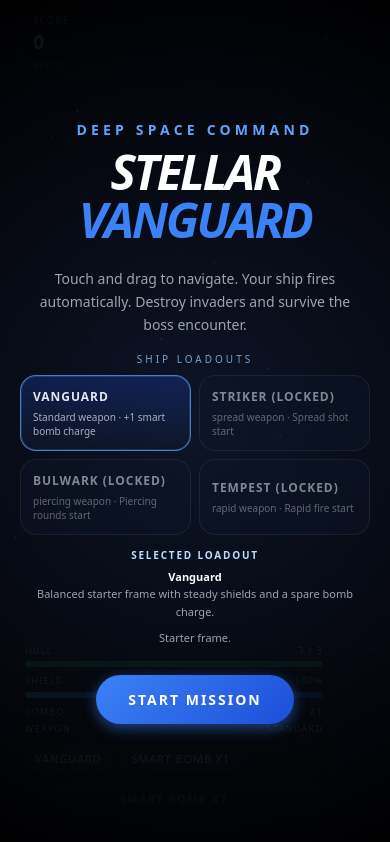
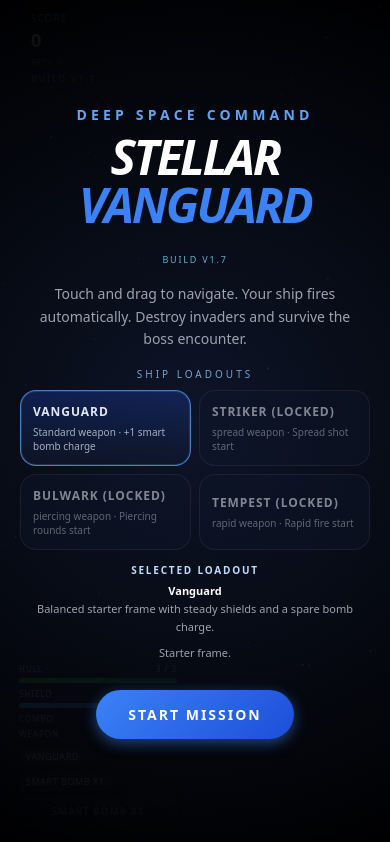
Before and after one commit to hoangv/stellar-vanguard, a plain HTML site: page index.html in a window 390 px wide. Drawn offline with nearby package versions, Linux system fonts and the light colour scheme; no server answers.

Commit message:
Mobile fix

```diff
--- a/index.html
+++ b/index.html
@@ -103,41 +103,41 @@
 
         #player-status-container {
             position: absolute;
-            top: 72px;
-            left: 14px;
+            top: 66px;
+            left: 12px;
             z-index: 6;
             pointer-events: none;
-            width: min(220px, calc(100vw - 28px));
+            width: min(188px, calc(100vw - 24px));
         }
 
         .status-card {
-            background: rgba(0, 0, 0, 0.6);
-            backdrop-filter: blur(12px);
+            background: rgba(0, 0, 0, 0.52);
+            backdrop-filter: blur(10px);
             border: 1px solid rgba(255, 255, 255, 0.08);
-            border-radius: 14px;
-            padding: 9px 10px;
+            border-radius: 12px;
+            padding: 7px 8px;
             color: white;
-            box-shadow: 0 10px 30px rgba(0, 0, 0, 0.25);
+            box-shadow: 0 8px 22px rgba(0, 0, 0, 0.2);
         }
 
         .status-row {
             display: flex;
             justify-content: space-between;
-            gap: 12px;
-            font-size: 9px;
+            gap: 8px;
+            font-size: 8px;
             text-transform: uppercase;
-            letter-spacing: 0.14em;
-            margin-bottom: 4px;
-            opacity: 0.82;
+            letter-spacing: 0.12em;
+            margin-bottom: 3px;
+            opacity: 0.8;
         }
 
         .meter {
             width: 100%;
-            height: 6px;
+            height: 5px;
             border-radius: 9999px;
             overflow: hidden;
             background: rgba(15, 23, 42, 0.8);
-            margin-bottom: 7px;
+            margin-bottom: 5px;
         }
 
         .meter-fill {
@@ -153,23 +153,23 @@
             display: inline-flex;
             align-items: center;
             justify-content: center;
-            min-height: 24px;
-            padding: 0 10px;
+            min-height: 18px;
+            padding: 0 7px;
             border-radius: 9999px;
             background: rgba(255, 255, 255, 0.08);
             color: #e2e8f0;
-            font-size: 11px;
+            font-size: 9px;
             text-transform: uppercase;
-            letter-spacing: 0.08em;
-            margin-top: 6px;
-            margin-right: 6px;
+            letter-spacing: 0.06em;
+            margin-top: 4px;
+            margin-right: 4px;
         }
 
         .active-effects {
             display: flex;
             flex-wrap: wrap;
-            gap: 4px;
-            margin-top: 6px;
+            gap: 3px;
+            margin-top: 4px;
         }
 
         .loadout-grid {
@@ -219,19 +219,25 @@
 
         .ability-btn {
             width: 100%;
-            margin-top: 10px;
-            border-radius: 14px;
+            margin-top: 6px;
+            border-radius: 10px;
             border: 1px solid rgba(34, 211, 238, 0.35);
             background: linear-gradient(180deg, rgba(34, 211, 238, 0.18), rgba(8, 15, 36, 0.9));
             color: #cffafe;
-            padding: 10px 12px;
-            font-size: 11px;
+            padding: 6px 8px;
+            font-size: 10px;
             font-weight: 900;
-            letter-spacing: 0.12em;
+            letter-spacing: 0.08em;
             text-transform: uppercase;
-            padding: 8px 10px;
             transition: transform 0.2s ease, opacity 0.2s ease, border-color 0.2s ease;
             pointer-events: auto;
+        }
+
+        .build-tag {
+            font-size: 9px;
+            text-transform: uppercase;
+            letter-spacing: 0.2em;
+            color: rgba(125, 211, 252, 0.82);
         }
 
         .ability-btn:hover {
@@ -248,9 +254,9 @@
         @media (pointer: coarse), (max-width: 820px) {
             #player-status-container {
                 top: auto;
-                bottom: calc(env(safe-area-inset-bottom, 18px) + 18px);
-                left: 14px;
-                width: min(320px, calc(100vw - 28px));
+                bottom: calc(env(safe-area-inset-bottom, 12px) + 10px);
+                left: 10px;
+                width: min(176px, calc(100vw - 20px));
             }
         }
     </style>
@@ -259,10 +265,11 @@
 
     <div id="ui-layer">
         <div class="flex justify-between items-start w-full">
-            <div class="bg-black/60 backdrop-blur-md p-3 rounded-xl border border-white/10 min-w-[100px]">
+            <div class="bg-black/60 backdrop-blur-md p-2.5 rounded-xl border border-white/10 min-w-[92px]">
                 <div class="text-[10px] uppercase tracking-widest opacity-60">Score</div>
-                <div id="score-display" class="text-xl font-black tabular-nums">0</div>
+                <div id="score-display" class="text-lg font-black tabular-nums">0</div>
                 <div class="text-[9px] mt-0.5 opacity-40">BEST: <span id="best-display">0</span></div>
+                <div id="build-display" class="build-tag mt-0.5">Build v1.7</div>
             </div>
 
             <div id="boss-health-container" class="hidden flex-1 ml-4 bg-black/60 backdrop-blur-md p-2 rounded-xl border border-red-500/30">
@@ -309,6 +316,7 @@
     <div id="screen-start" class="screen">
         <div class="mb-2 text-blue-400 font-bold tracking-[0.3em] text-sm">DEEP SPACE COMMAND</div>
         <h1 class="text-5xl md:text-7xl font-black italic text-white mb-6 tracking-tighter leading-none">STELLAR<br><span class="text-blue-500">VANGUARD</span></h1>
+        <div id="title-build-display" class="build-tag mb-4">Build v1.7</div>
         <p class="text-gray-400 max-w-xs text-sm leading-relaxed mb-4">Touch and drag to navigate. Your ship fires automatically. Destroy invaders and survive the boss encounter.</p>
         <div class="w-full max-w-md mb-4">
             <div class="text-[10px] uppercase tracking-[0.3em] text-blue-300/80 mb-2">Ship Loadouts</div>
@@ -340,8 +348,11 @@
         const canvas = document.getElementById('gameCanvas');
         const ctx = canvas.getContext('2d');
         const bgm = document.getElementById('bgm');
+        const GAME_VERSION = 'v1.7';
         const scoreEl = document.getElementById('score-display');
         const bestEl = document.getElementById('best-display');
+        const buildDisplay = document.getElementById('build-display');
+        const titleBuildDisplay = document.getElementById('title-build-display');
         const finalScoreEl = document.getElementById('final-score');
         const finalBestEl = document.getElementById('final-best');
         const bossBar = document.getElementById('boss-health-bar');
@@ -357,6 +368,8 @@
         const smartBombButton = document.getElementById('smart-bomb-button');
         const loadoutGrid = document.getElementById('loadout-grid');
         const loadoutDetail = document.getElementById('loadout-detail');
+        if (buildDisplay) buildDisplay.innerText = `Build ${GAME_VERSION}`;
+        if (titleBuildDisplay) titleBuildDisplay.innerText = `Build ${GAME_VERSION}`;
         const DEFAULT_MUSIC_TRACKS = [
             'music/Lunar_Breach.mp3',
             'music/Solar_Barrage.mp3',
@@ -624,12 +637,8 @@
 
         // --- GAME ENGINE ---
         class ParticleSystem {
-            constructor() {
-                this.particles = [];
-                this.maxParticles = 240;
-            }
+            constructor() { this.particles = []; }
             spawn(x, y, color, size, vx, vy, life) {
-                if (this.particles.length >= this.maxParticles) return;
                 this.particles.push({ x, y, color, size, vx, vy, life, maxLife: life });
             }
             update(ctx) {
@@ -705,12 +714,10 @@
                 this.formations = new Map();
                 this.formationSeed = 0;
                 this.controlMode = 'mouse';
-                this.syncParticleBudget();
 
                 const handleInput = (e) => {
                     const t = e.touches ? e.touches[0] : e;
                     this.controlMode = e.touches ? 'touch' : 'mouse';
-                    this.syncParticleBudget();
                     this.input.x = t.clientX;
                     this.input.y = t.clientY - 28;
                 };
@@ -732,10 +739,6 @@
                 bestEl.innerText = this.highScore;
                 this.updateHUD();
                 this.loop();
-            }
-
-            syncParticleBudget() {
-                this.particles.maxParticles = this.controlMode === 'touch' ? 120 : 240;
             }
 
             resize() {
@@ -1135,13 +1138,9 @@
             }
 
             explode(x, y, color, count = 12) {
-                const isTouch = this.controlMode === 'touch';
-                const burst = Math.max(1, Math.round(count * (isTouch ? 0.45 : 1)));
-                const life = isTouch ? 16 : 25;
-                const sizeScale = isTouch ? 0.8 : 1;
-                for (let i = 0; i < burst; i++) {
+                for (let i = 0; i < count; i++) {
                     const angle = Math.random()*Math.PI*2; const spd = Math.random()*5+2;
-                    this.particles.spawn(x, y, color, (Math.random()*4+1) * sizeScale, Math.cos(angle)*spd, Math.sin(angle)*spd, life);
+                    this.particles.spawn(x, y, color, Math.random()*4+1, Math.cos(angle)*spd, Math.sin(angle)*spd, 25);
                 }
             }
 
@@ -1376,18 +1375,24 @@
                         ctx.save();
                         ctx.translate(hazard.x, hazard.y);
                         ctx.strokeStyle = 'rgba(96, 165, 250, 0.32)';
-                        ctx.lineWidth = 3;
+                        ctx.lineWidth = 2.5;
                         ctx.beginPath();
-                        ctx.arc(0, 0, hazard.radius, 0, Math.PI * 2);
+                        ctx.moveTo(0, -hazard.radius);
+                        ctx.lineTo(hazard.radius * 0.58, 0);
+                        ctx.lineTo(0, hazard.radius);
+                        ctx.lineTo(-hazard.radius * 0.58, 0);
+                        ctx.closePath();
                         ctx.stroke();
                         ctx.strokeStyle = 'rgba(34, 211, 238, 0.2)';
                         ctx.beginPath();
-                        ctx.arc(0, 0, hazard.radius * 0.66, 0, Math.PI * 2);
+                        ctx.moveTo(0, -hazard.radius * 0.46);
+                        ctx.lineTo(hazard.radius * 0.28, 0);
+                        ctx.lineTo(0, hazard.radius * 0.46);
+                        ctx.lineTo(-hazard.radius * 0.28, 0);
+                        ctx.closePath();
                         ctx.stroke();
-                        ctx.fillStyle = 'rgba(34, 211, 238, 0.08)';
-                        ctx.beginPath();
-                        ctx.arc(0, 0, hazard.radius * 0.32, 0, Math.PI * 2);
-                        ctx.fill();
+                        ctx.fillStyle = 'rgba(34, 211, 238, 0.1)';
+                        ctx.fillRect(-3, -hazard.radius * 0.24, 6, hazard.radius * 0.48);
                         ctx.restore();
                     }
                 }
```
